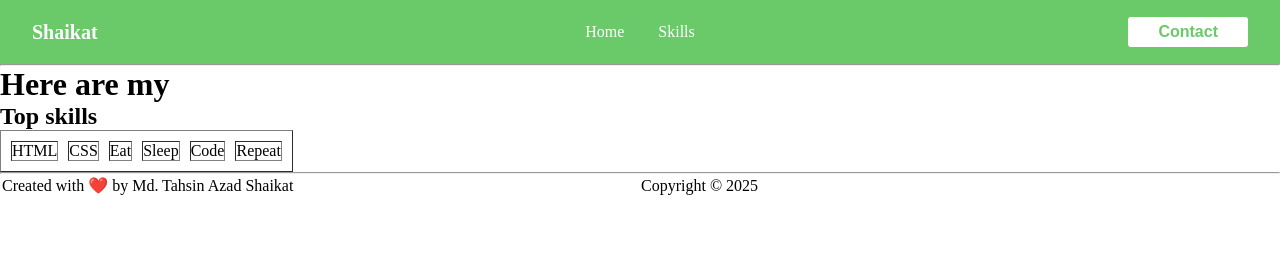
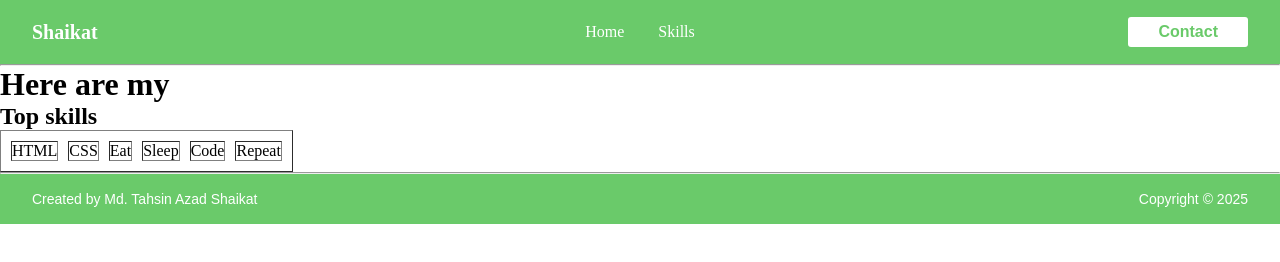
Before and after one commit to shaikat020/personal-website, a plain HTML site: page skills.html in a window 1280 px wide. Drawn offline with Linux system fonts and the light colour scheme.

Commit message:
feat: Put some style

```diff
--- a/css/styles.css
+++ b/css/styles.css
@@ -54,8 +54,31 @@ td {
     vertical-align: middle;
 }
 
+/*Home and skills*/
 .center {
     text-align: center;
+}
+/*Contact button*/
+.right {
+    text-align: right;
+}
+
+/*Footer*/
+
+footer {
+    background-color: rgb(106, 202, 106) ;
+    padding: 15px 30px;
+    color: rgb(255, 255, 255);
+    font-family: Arial, sans-serif;
+    font-size: 14px;
+}
+
+footer td {
+    vertical-align: middle;
+}
+
+.left {
+    text-align: left;
 }
 
 .right {
--- a/skills.html
+++ b/skills.html
@@ -57,20 +57,18 @@
     <footer>
         <table width="100%">
         <tr>
-            <td width="50%">
+            <td width="50%" class="left">
                 <section>
-                    <p>Created with ❤️ by Md. Tahsin Azad Shaikat</p>
+                    <p>Created by Md. Tahsin Azad Shaikat</p>
                 </section>
             </td>
-            <td width="50%">
+            <td width="50%" class="right">
                 <section>
                     <p>Copyright &copy; 2025</p>
                 </section>
             </td>
         </tr>
-    </table>
-
-
+        </table>
     </footer>
 </body>
 
```
Also changed, not shown: contact.html (+4 -6 lines), index.html (+3 -5 lines).
